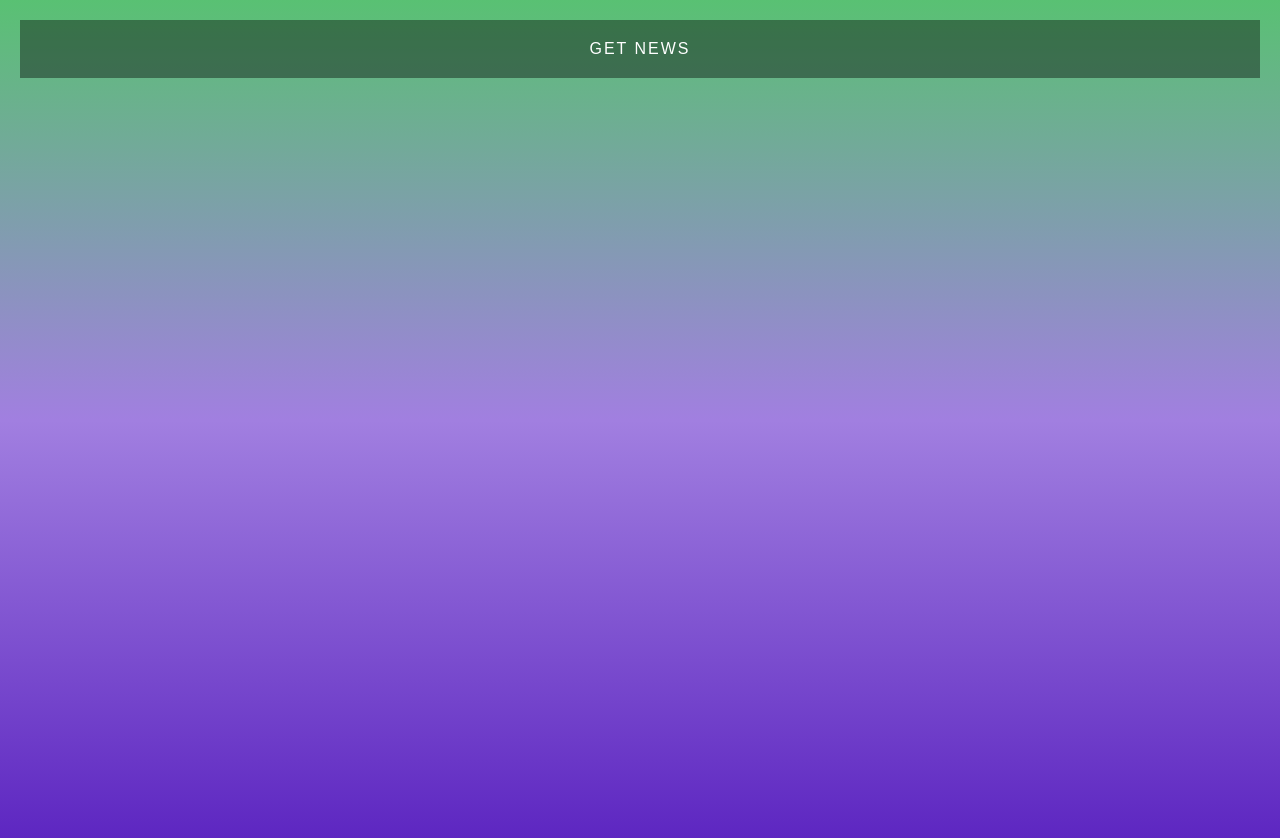
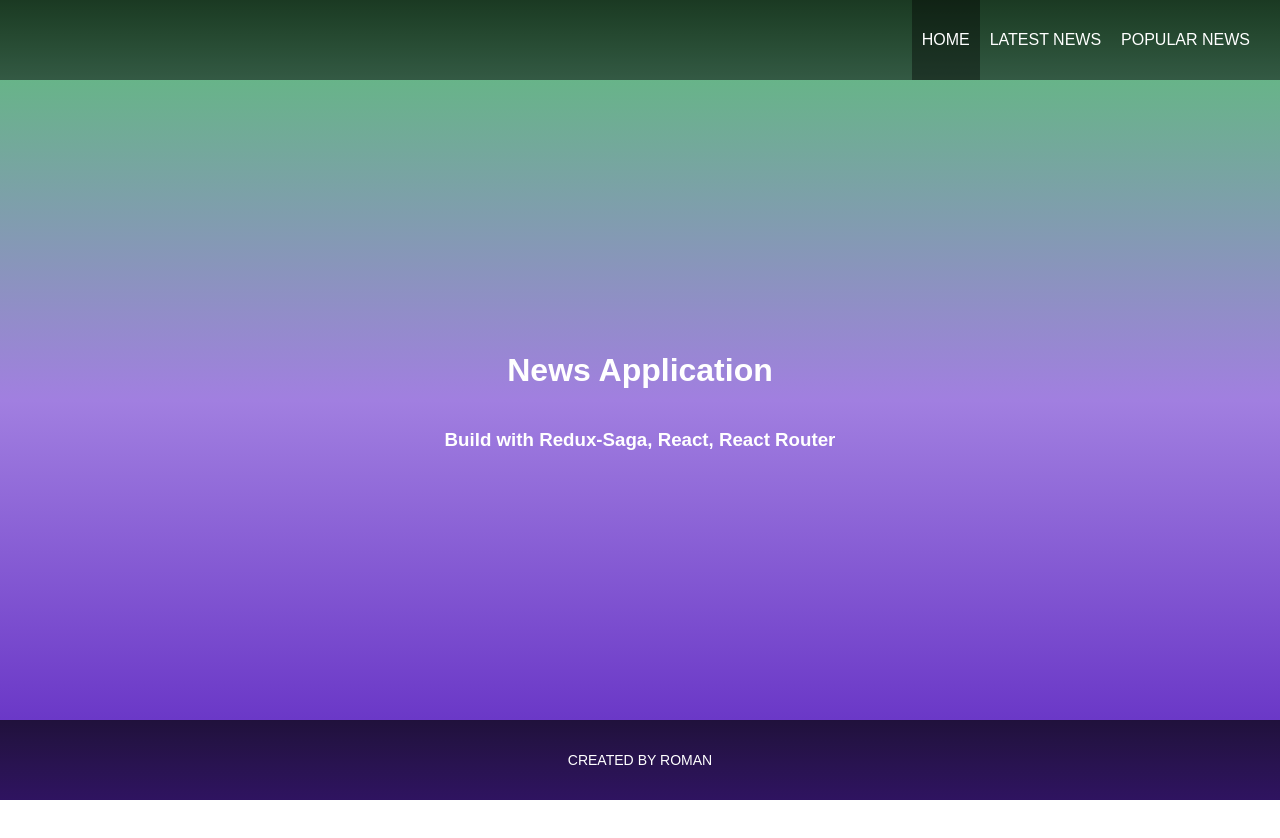
Before and after one commit to AivazovskiiRoman/redux-saga, a React (Create React App) app: page / in a window 1280 px wide. After the commit the page ends 800 px from the top, so only its background shows below. Built offline with nearby package versions, Linux system fonts and the light colour scheme.

Commit message:
added routers and demo pages

```diff
--- a/src/App.js
+++ b/src/App.js
@@ -1,26 +1,12 @@
-import { useSelector, useDispatch } from 'react-redux';
-import { getNews } from './redux/actions/actionCreator';
-import News from './components/news/news';
+import Header from './components/header/header';
+import Footer from './components/footer/footer';
 
-const App = () => {
-  const latestNews = useSelector((store) => store?.news?.latestNews || []);
-  const popularNews = useSelector((store) => store?.news?.popularNews || []);
-  const { latestNewsError, popularNewsError } = useSelector(
-    (store) => store?.errors || {}
-  );
-  const dispatch = useDispatch();
-
-  const handleNews = () => {
-    dispatch(getNews());
-  };
-
-  return (
-    <div>
-      <button onClick={handleNews}>Get News</button>
-      <News news={latestNews} error={latestNewsError} title="Latest News" />
-      <News news={popularNews} error={popularNewsError} title="Popular News" />
-    </div>
-  );
-};
+const App = ({ children }) => (
+  <>
+    <Header />
+    <main>{children}</main>
+    <Footer />
+  </>
+);
 
 export default App;
--- a/src/index.css
+++ b/src/index.css
@@ -1,23 +1,65 @@
+html,
 body {
+  padding: 0;
   margin: 0;
-  padding: 20px;
+}
+
+body {
   font-family: "Montserrat", sans-serif;
   background: linear-gradient(to bottom, #59c173, #a17fe0, #5d26c1);
   min-height: 100vh;
   color: #fff;
 }
 
-button {
-  width: 100%;
-  padding: 20px 30px;
-  text-transform: uppercase;
-  letter-spacing: 2px;
-  font-size: 16px;
-  color: #fff;
-  border: none;
-  background-color: rgba(0, 0, 0, 0.4);
+#root {
+  min-height: 100vh;
+  display: grid;
+  grid-auto-rows: auto 1fr auto;
 }
 
-button:hover {
-  background-color: rgba(0, 0, 0, 0.6);
+main {
+  padding: 20px;
 }
+
+main .wrapper {
+  display: flex;
+  justify-content: center;
+  align-items: center;
+  height: 100%;
+  flex-direction: column;
+}
+
+header,
+footer {
+  min-height: 80px;
+}
+
+header {
+  background-image: linear-gradient(
+    to bottom,
+    rgba(0, 0, 0, 0.7),
+    rgba(0, 0, 0, 0.5)
+  );
+  display: flex;
+  align-items: center;
+  justify-content: flex-end;
+  padding: 0 20px;
+}
+
+footer {
+  background-image: linear-gradient(
+    to bottom,
+    rgba(0, 0, 0, 0.7),
+    rgba(0, 0, 0, 0.5)
+  );
+  text-align: center;
+  font-size: 12px;
+  display: flex;
+  justify-content: center;
+  align-items: center;
+  text-transform: uppercase;
+}
+
+footer h3 {
+  font-weight: 300;
+}
--- a/src/index.js
+++ b/src/index.js
@@ -1,16 +1,31 @@
 import React from 'react';
 import ReactDOM from 'react-dom/client';
 import { Provider } from 'react-redux';
-import store from './redux/store';
+import { Routes, Route, BrowserRouter as Router } from 'react-router-dom';
+import { createBrowserHistory } from 'history';
 import './index.css';
 import App from './App';
 import reportWebVitals from './reportWebVitals';
+import store from './redux/store';
+import Home from './pages/home/home';
+import LatestNews from './pages/latest-news/latest-news';
+import PopularNews from './pages/popular-news/popular-news';
+
+const history = createBrowserHistory();
 
 const root = ReactDOM.createRoot(document.getElementById('root'));
 root.render(
   <React.StrictMode>
     <Provider store={store}>
-      <App />
+      <Router history={history}>
+        <App>
+          <Routes>
+            <Route path="/" element={<Home />} />
+            <Route path="/latest-news" element={<LatestNews />} />
+            <Route path="/popular-news" element={<PopularNews />} />
+          </Routes>
+        </App>
+      </Router>
     </Provider>
   </React.StrictMode>
 );
--- /dev/null
+++ b/src/pages/home/home.js
@@ -0,0 +1,8 @@
+const Home = () => (
+  <div className="wrapper">
+    <h1>News Application</h1>
+    <h3>Build with Redux-Saga, React, React Router</h3>
+  </div>
+);
+
+export default Home;
--- /dev/null
+++ b/src/pages/latest-news/latest-news.js
@@ -0,0 +1,15 @@
+import { useSelector } from 'react-redux';
+import News from '../../components/news/news';
+
+const LatestNews = () => {
+  const { latestNews } = useSelector((store) => store?.news || {});
+  const { latestNewsError } = useSelector((store) => store?.errors || {});
+
+  return (
+    <div>
+      <News news={latestNews} error={latestNewsError} title="Latest News" />
+    </div>
+  );
+};
+
+export default LatestNews;
--- /dev/null
+++ b/src/pages/popular-news/popular-news.js
@@ -0,0 +1,15 @@
+import { useSelector } from 'react-redux';
+import News from '../../components/news/news';
+
+const PopularNews = () => {
+  const { popularNews } = useSelector((store) => store?.news || {});
+  const { popularNewsError } = useSelector((store) => store?.errors || {});
+
+  return (
+    <div>
+      <News news={popularNews} error={popularNewsError} title="Popular News" />
+    </div>
+  );
+};
+
+export default PopularNews;
```
